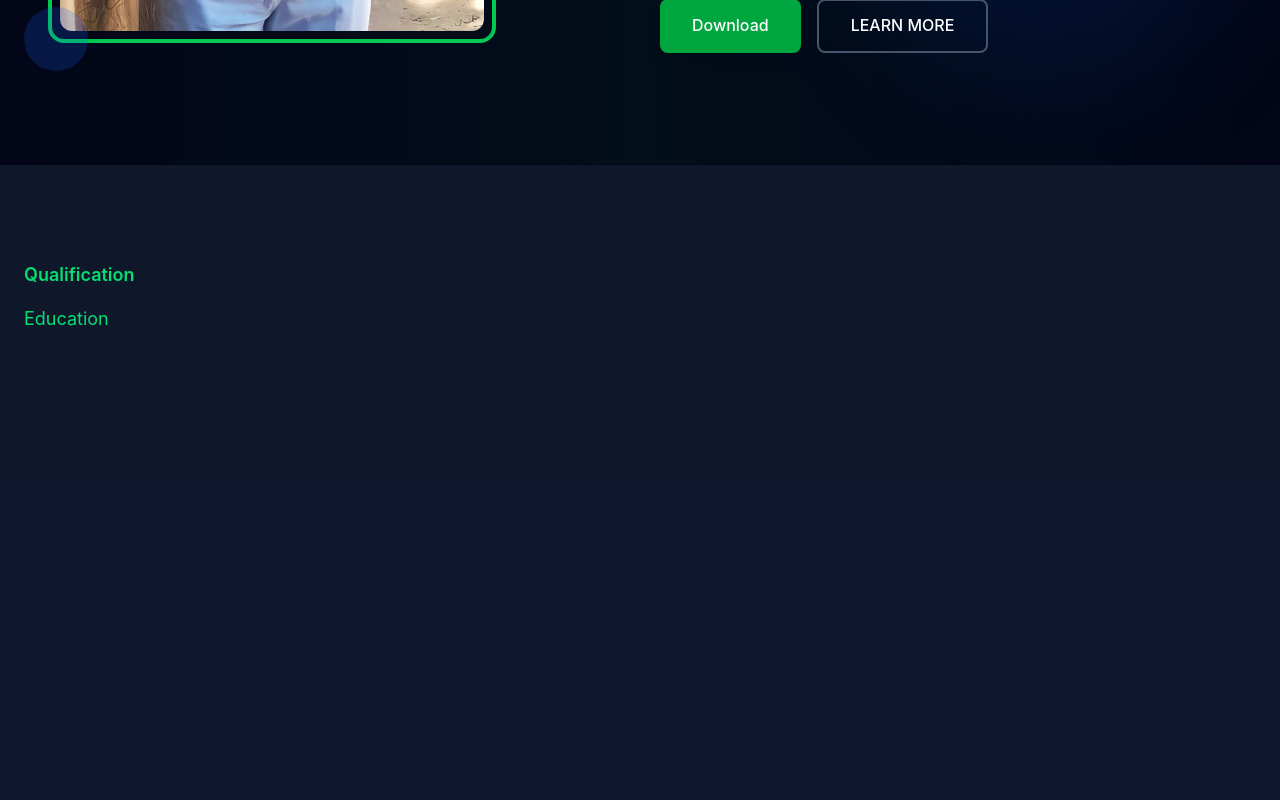
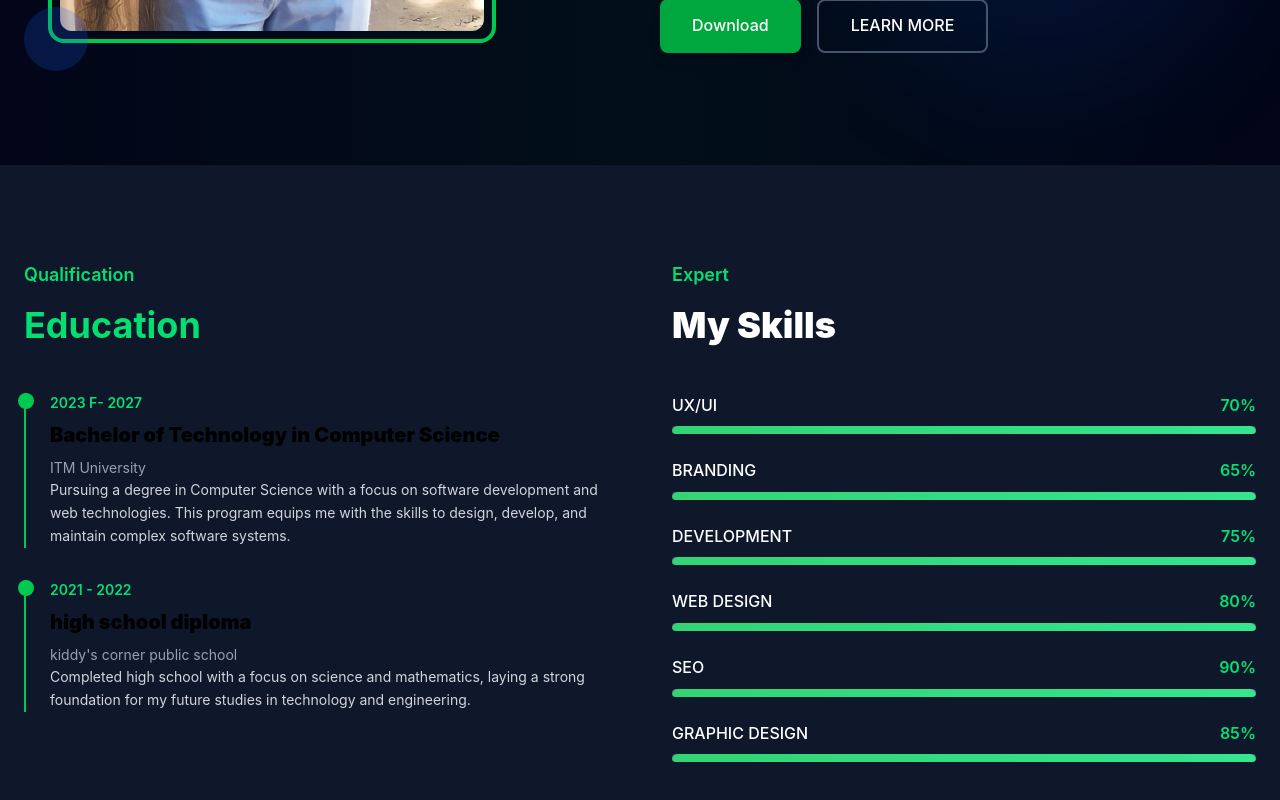
Before and after one commit to panditpavan44/Portfolio-website, a React (Vite) app in the folder portofilio-website/: page / in a window 1280 px wide. Shown: the part 1613-2413 px from the top of the page. Before the commit the page ends 2090 px from the top, so only its background shows below. Built offline with nearby package versions, Linux system fonts and the light colour scheme.

Commit message:
few style skills page

```diff
--- a/portofilio-website/src/component/Skills.jsx
+++ b/portofilio-website/src/component/Skills.jsx
@@ -1,6 +1,55 @@
-import React from "react";
+import React, { useEffect } from "react";
 
 function Skills() {
+  const [isVisible, setIsVisible] = React.useState(false);
+  const [animatedSkills, setAnimatedSkills] = React.useState({});
+
+  useEffect(() => {
+    const observer = new IntersectionObserver(([entry]) => {
+      if (entry.isIntersecting) {
+        setIsVisible(true);
+        skills.forEach(
+          (skill, index) => {
+            setTimeout(() => {
+              setAnimatedSkills((prev) => ({
+                ...prev,
+                [skill.name]: skill.level,
+              }));
+            }, index * 200);
+          },
+          { threshold: 0.3 }
+        );
+      }
+    });
+    const element = document.getElementById("skills");
+    if (element) observer.observe(element);
+    return () => observer.disconnect();
+  }, []);
+
+  const skills = [
+    { name: "UX/UI", level: 70 },
+    { name: "BRANDING", level: 65 },
+    { name: "DEVELOPMENT", level: 75 },
+    { name: "WEB DESIGN", level: 80 },
+    { name: "SEO", level: 90 },
+    { name: "GRAPHIC DESIGN", level: 85 },
+  ];
+  const education = [
+    {
+      title: "Bachelor of Technology in Computer Science",
+      institution: "ITM University",
+      year: "2023 F- 2027",
+      description:
+        " Pursuing a degree in Computer Science with a focus on software development and web technologies. This program equips me with the skills to design, develop, and maintain complex software systems.",
+    },
+    {
+      title: "high school diploma",
+      institution: "kiddy's corner public school",
+      year: "2021 - 2022",
+      description:
+        "Completed high school with a focus on science and mathematics, laying a strong foundation for my future studies in technology and engineering.",
+    },
+  ];
   return (
     <section id="skills" className="py-24 bg-slate-900 overflow-hidden">
       {/* Animated Background Elements */}
@@ -18,17 +67,99 @@ function Skills() {
       <div className="container mx-auto px-6 relative z-10">
         <div className="grid lg:grid-cols-2 gap-16">
           {/* Left Education */}
-          <div className={`transition-all duration-1000`}>
+          <div
+            className={`transition-all duration-1000 ${
+              isVisible
+                ? "opacity-100 translate-x-0"
+                : "opacity-0 -translate-x-10"
+            }`}
+          >
             <div className="mb-12">
               <p className="text-green-400 font-semibold text-lg mb-4">
                 Qualification
               </p>
-              <p className="text-green-400 font-4xl text-lg mb-8">Education</p>
+              <p className="text-green-400 text-4xl font-bold mb-8">
+                Education
+              </p>
             </div>
-            <div className="space-y-8">{}</div>
+            <div className="space-y-8">
+              {education.map((edu, index) => {
+                return (
+                  <div
+                    key={index}
+                    className={`border-l-2 border-green-500 pl-6 relative group transition-all duration-1000  ${
+                      isVisible
+                        ? "opacity-100 translate-x-0"
+                        : "opacity-0 -translate-x-10"
+                    }`}
+                  >
+                    <div
+                      className="absolute -left-2 top-0 w-4 h-4 bg-green-500 rounded-full group-hover:scale-125 transition-all
+                duration-300"
+                    ></div>
+                    <div
+                      className="text-green-400 text-sm font-semibold mb-2 group-hover:text-green-300
+                    transition-all duration-300"
+                    >
+                      {edu.year}
+                    </div>
+                    <h3 className="text-xl font-black mb-2 group-hover:text-green-400 transition-all duration-300">
+                      {edu.title}
+                    </h3>
+                    <p className="text-gray-400 text-sm leading-relaxed group-hover:text-white transition-all duration-300">
+                      {edu.institution}
+                    </p>
+                    <p className="text-gray-300 text-sm leading-relaxed group-hover:text-white transition-all duration-300">
+                      {edu.description}
+                    </p>
+                  </div>
+                );
+              })}
+            </div>
           </div>
           {/* Right Skills */}
-          <div className=""></div>
+          <div
+            className={`transition-all duration-1000 delay-300  ${
+              isVisible
+                ? "opacity-100 translate-x-0"
+                : "opacity-0 translate-x-10"
+            }`}
+          >
+            <div className="mb-12">
+              <p className="text-green-400 font-semibold text-lg mb-4">
+                Expert
+              </p>
+              <p className="text-4xl font-black text-white mb-8">My Skills</p>
+            </div>
+            <div className="space-y-6">
+              {skills.map((skill, index) => {
+                return (
+                  <div
+                    key={index}
+                    className={`space-y-2 transition-all duration-1000`}
+                    style={{ transitionDelay: `${index * 150}ms` }}
+                  >
+                    <div className="flex justify-between items-center">
+                      <span className="text-white font-medium group-hover:text-green-400 transition-all duration-300">
+                        {skill.name}
+                      </span>
+                      <span className="text-green-400 font-semibold">
+                        {skill.level}%
+                      </span>
+                    </div>
+                    <div className="w-full bg-slate-700 rounded-full h-2 overflow-hidden">
+                      <div
+                        className="bg-gradient-to-r from-green-500 to-green-400 h-3 rounded-full transition-all
+                      duration-1500 ease-out relative"
+                      >
+                        <div className="absolute inset-0 bg-white/20"></div>
+                      </div>
+                    </div>
+                  </div>
+                );
+              })}
+            </div>
+          </div>
         </div>
       </div>
     </section>
```
